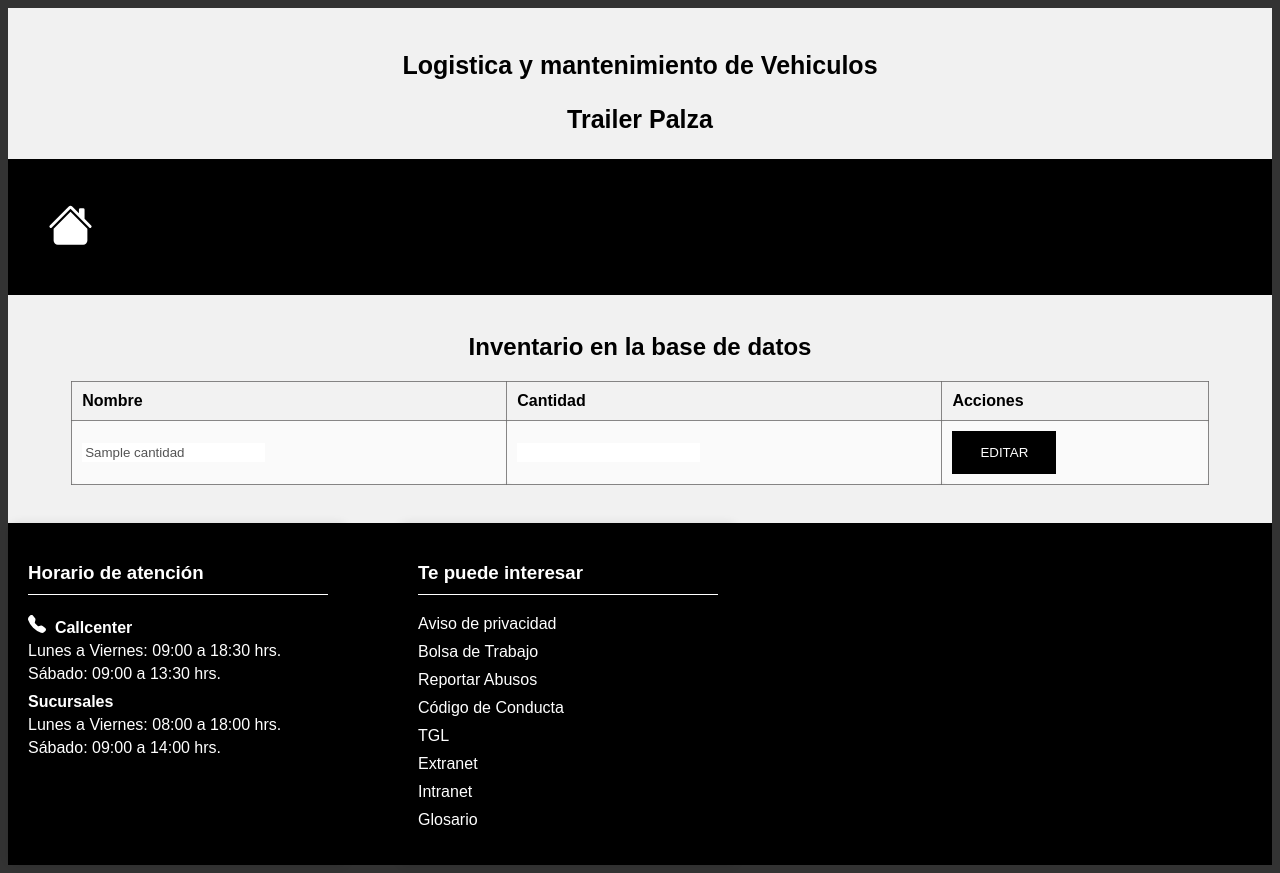
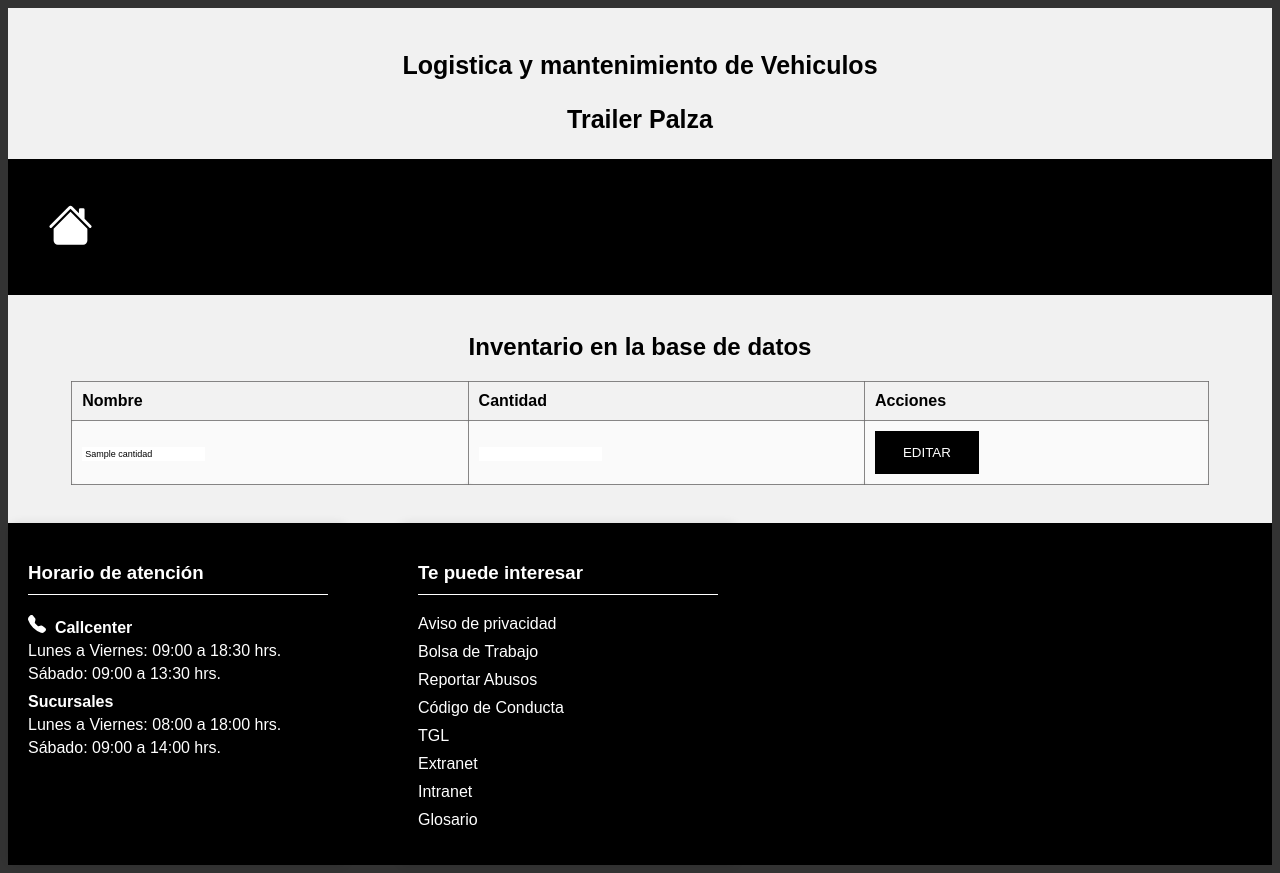
Before and after one commit to emir12344949494/Html, a Flask app: page /interior in a window 1280 px wide. Run offline with Flask 2, Linux system fonts and the light colour scheme; a database or web service that is not in the repository returns one stand-in record (values such as "Sample title").

Commit message:
se actualizo el css de interior

```diff
--- a/static/css/styles.css
+++ b/static/css/styles.css
@@ -117,4 +117,6 @@ tr:hover {
 .dgc {
     background-color: #ffffff;
     border: 1px solid #ffffff;
+    color: #000000;
+    font-size: 9px;
 }
```
